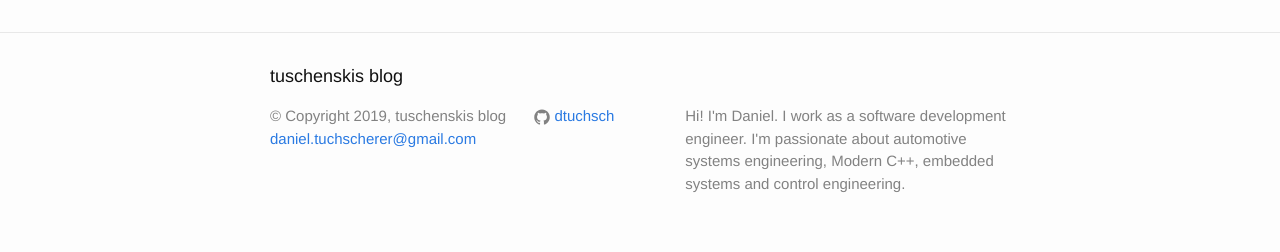
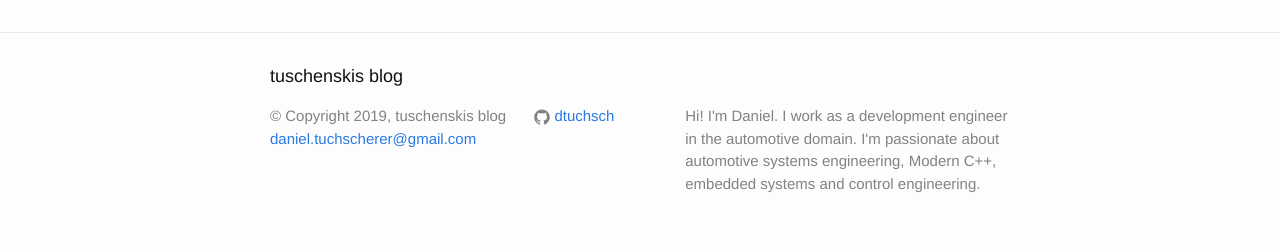
Before and after one commit to chopyy/dtuchsch.github.io, a Jekyll site: the page built from index.html, in a window 1280 px wide. Shown: the part 1413-1665 px from the top of the page. Built offline with Jekyll 4.4.1, drawn with Linux system fonts in a browser that asks for light colours; the list of posts is cut into pages by our own code.

Commit message:
Update _config.yml

```diff
--- a/_config.yml
+++ b/_config.yml
@@ -2,7 +2,7 @@
 title: tuschenskis blog
 email: daniel.tuchscherer@gmail.com
 description: > # this means to ignore newlines until "baseurl:"
-  Hi! I'm Daniel. I work as a software development engineer. I'm passionate about automotive systems engineering, Modern C++, embedded systems and control engineering.
+  Hi! I'm Daniel. I work as a development engineer in the automotive domain. I'm passionate about automotive systems engineering, Modern C++, embedded systems and control engineering.
 baseurl: "" # the subpath of your site, e.g. /blog/
 url: "http://dtuchsch.github.io" # the base hostname & protocol for your site
 
@@ -21,5 +21,7 @@ kramdown:
   syntax_highlighter: rouge
 theme: jekyll-theme-cayman
 
+paginate: 5
+
 plugins:
   - jekyll-seo-tag
```
